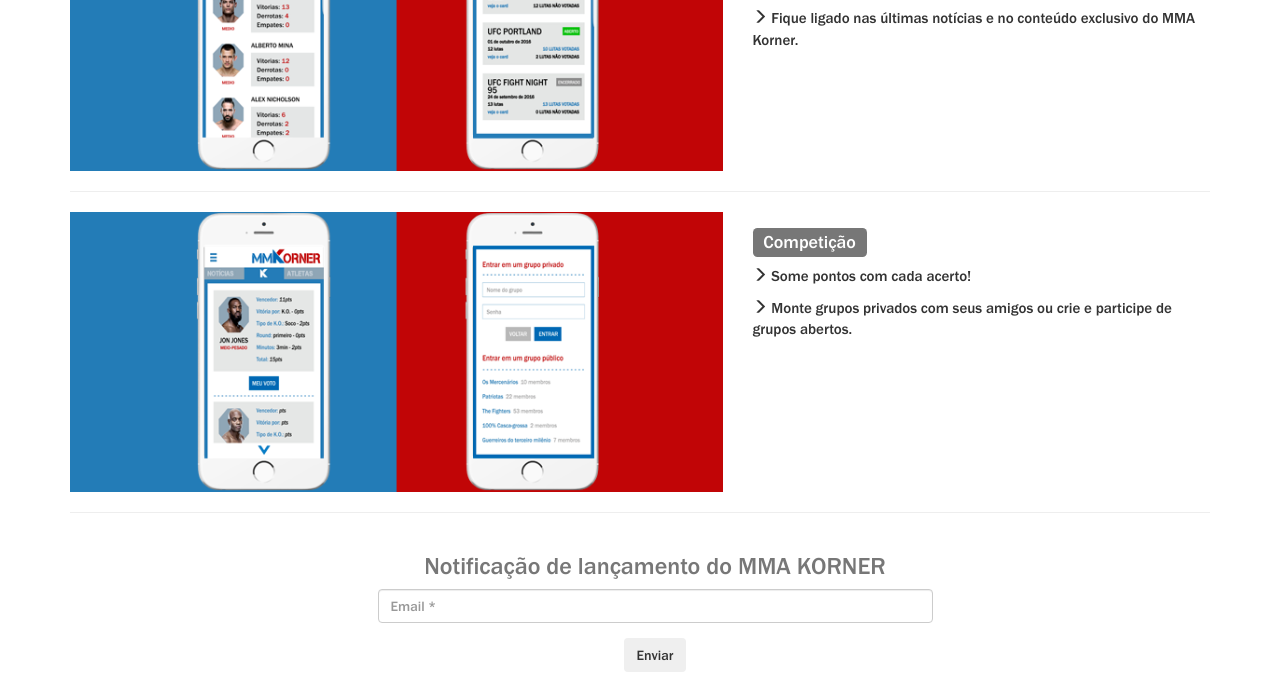
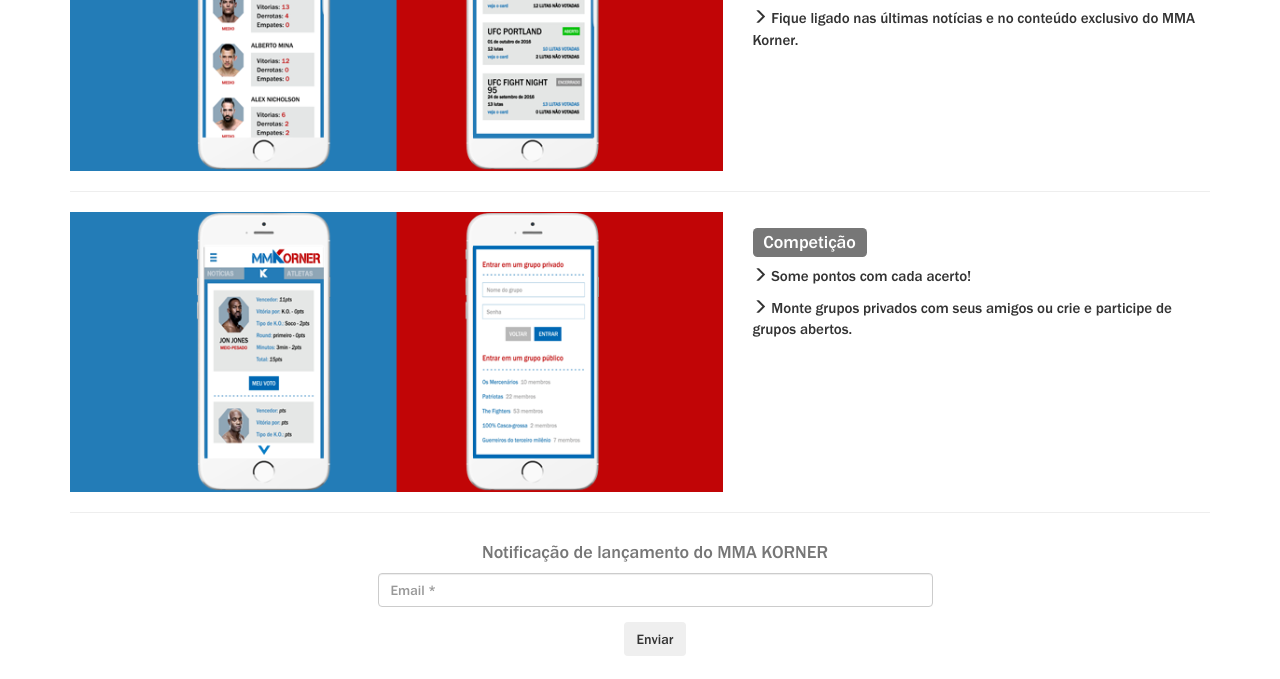
Before and after one commit to begemepe/mmakorner, a plain HTML site: page index.html in a window 1280 px wide. Shown: the part 530-1209 px from the top of the page. Drawn offline with Linux system fonts and the light colour scheme.

Commit message:
Update index.html

```diff
--- a/index.html
+++ b/index.html
@@ -158,7 +158,7 @@
             <div class="row">
                 <div class="col-lg-12 text-center">
 
-                    <h3 class="section-subheading text-muted">Notificação de lançamento do MMA KORNER</h3>
+                    <h4 class="section-subheading text-muted">Notificação de lançamento do MMA KORNER</h4>
 <p></p>
                 </div>
             </div>
```
